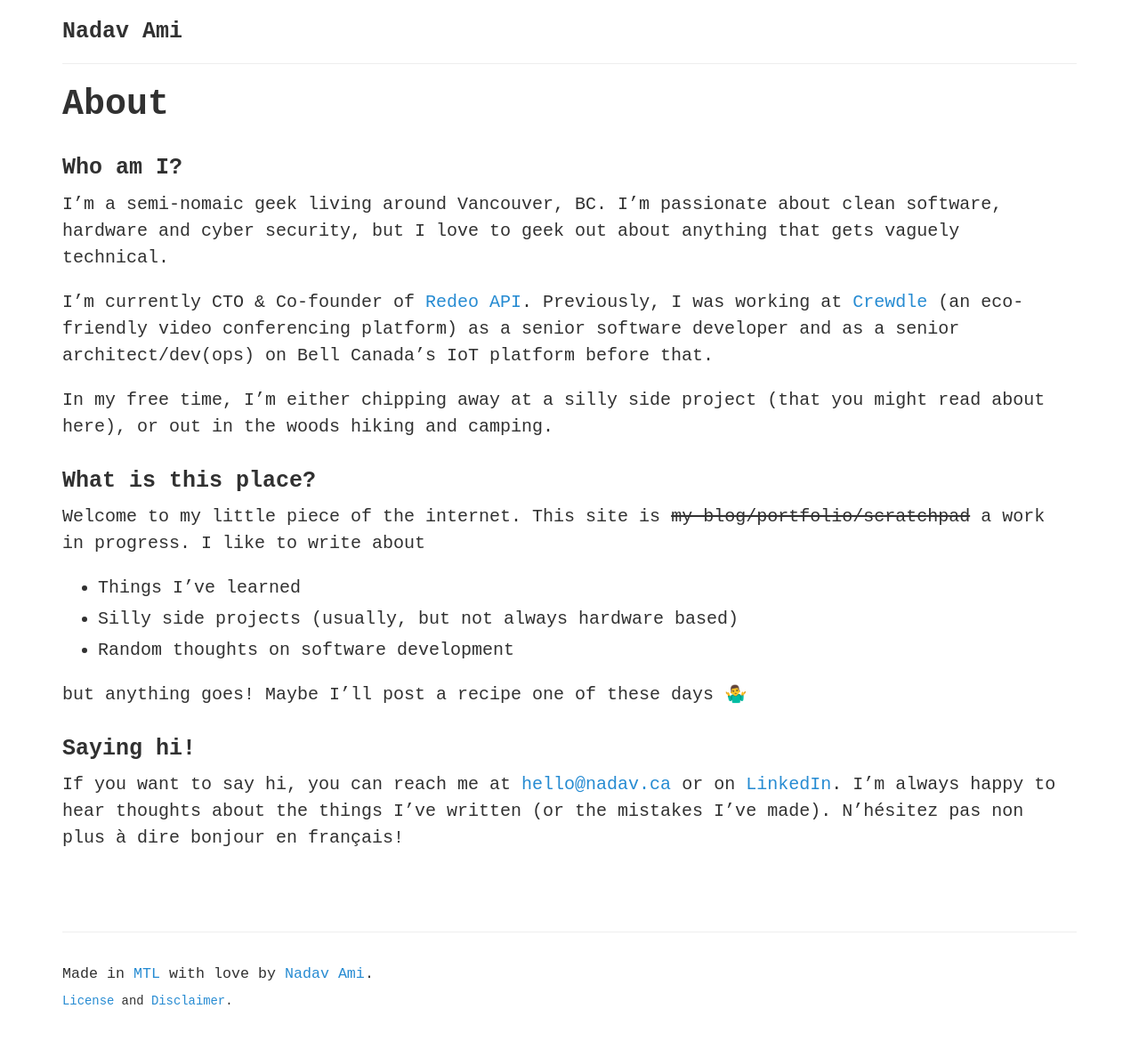
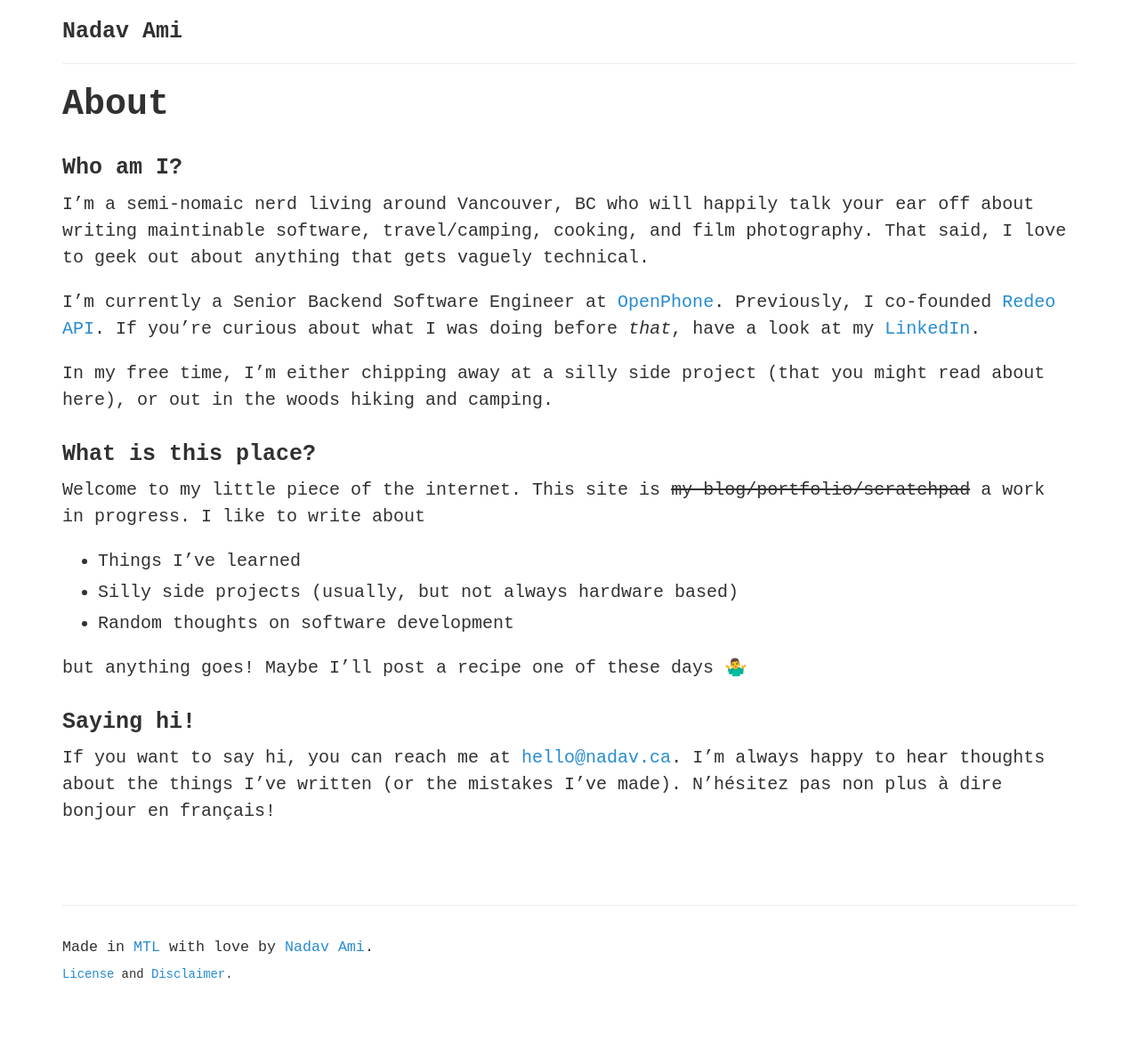
Before and after one commit to nadavami/nadavami.github.io, a Jekyll site: the page built from about.md, in a window 1280 px wide. Shown: the whole page at 89% size. Built offline with Jekyll 4.4.1, drawn with Linux system fonts in a browser that asks for light colours; emoji names are drawn with the system emoji font; after the commit the page ends 1149 px from its top, so only the background shows below that.

Commit message:
Update about.md with job and life updates

```diff
--- a/about.md
+++ b/about.md
@@ -6,9 +6,9 @@ sitemap:
   priority: 0.3
 ---
 ### Who am I?
-I'm a semi-nomaic geek living around Vancouver, BC. I'm passionate about clean software, hardware and cyber security, but I love to geek out about anything that gets vaguely technical.
+I'm a semi-nomaic nerd living around Vancouver, BC who will happily talk your ear off about writing maintinable software, travel/camping, cooking, and film photography. That said, I love to geek out about anything that gets vaguely technical.
 
-I'm currently CTO & Co-founder of [Redeo API](https://redeoapi.com). Previously, I was working at [Crewdle](https://crewdle.com) (an eco-friendly video conferencing platform) as a senior software developer and as a senior architect/dev(ops) on Bell Canada's IoT platform before that.
+I'm currently a Senior Backend Software Engineer at [OpenPhone](https://www.openphone.com). Previously, I co-founded [Redeo API](https://redeoapi.com). If you're curious about what I was doing before _that_, have a look at my [LinkedIn](https://linkedin.com/in/{{ site.author.linkedin}}).
 
 In my free time, I'm either chipping away at a silly side project (that you might read about here), or out in the woods hiking and camping.
 
@@ -22,4 +22,4 @@ Welcome to my little piece of the internet. This site is ~~my blog/portfolio/scr
 but anything goes! Maybe I'll post a recipe one of these days :man_shrugging:
 
 ### Saying hi!
-If you want to say hi, you can reach me at [hello@nadav.ca](mailto:hello@nadav.ca) or on [LinkedIn](https://linkedin.com/in/{{ site.author.linkedin}}). I'm always happy to hear thoughts about the things I've written (or the mistakes I've made). N'hésitez pas non plus à dire bonjour en français!
+If you want to say hi, you can reach me at [hello@nadav.ca](mailto:hello@nadav.ca). I'm always happy to hear thoughts about the things I've written (or the mistakes I've made). N'hésitez pas non plus à dire bonjour en français!
```
